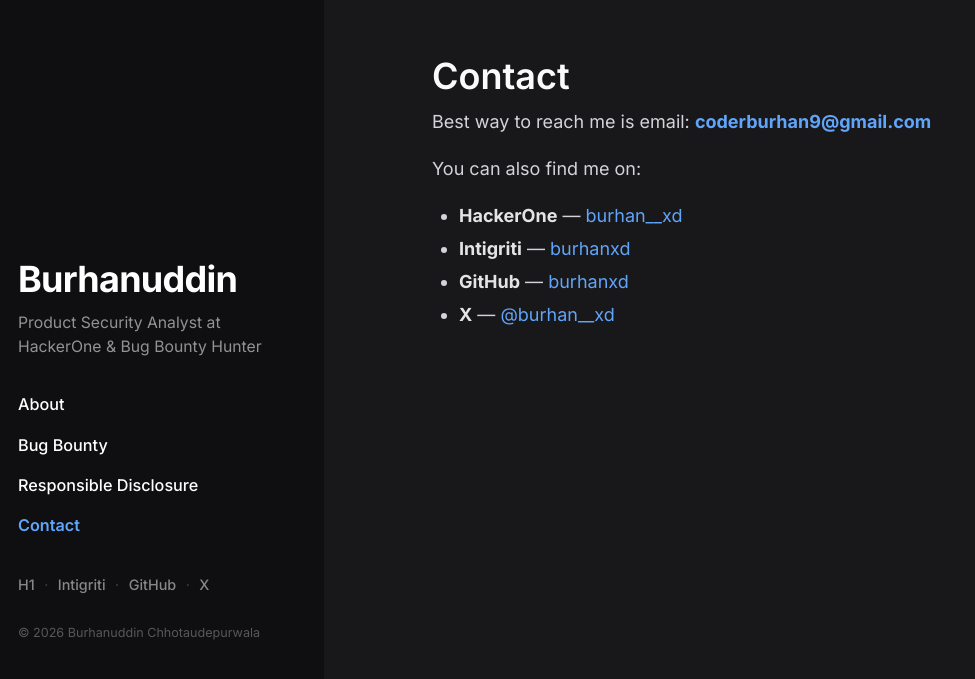
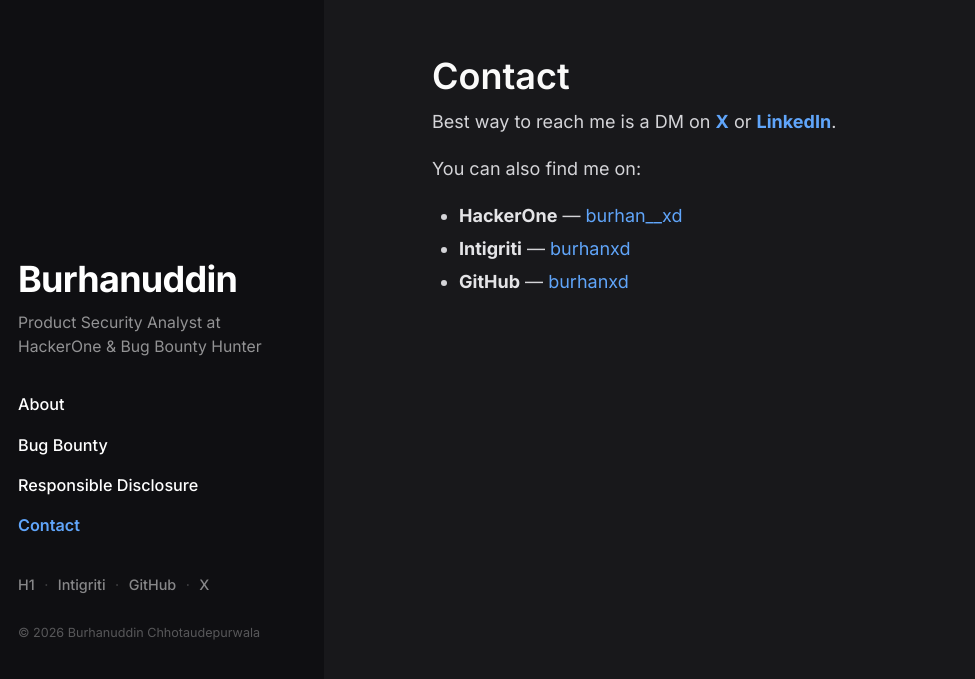
Before and after one commit to burhanxd/burhanxd.github.io, a Jekyll site: the page built from contact.md, in a window 1280 px wide. Shown: the top 679 px of the page, without its empty margins (0-975 px from the left). Built offline with Jekyll 4.4.1, drawn with Linux system fonts in a browser that asks for light colours.

Commit message:
Remove email, use X and LinkedIn for contact

```diff
--- a/_config.yml
+++ b/_config.yml
@@ -13,12 +13,14 @@ baseurl: ""
 
 author:
   name: "Burhanuddin Chhotaudepurwala"
-  email: "coderburhan9@gmail.com"
+  twitter: "burhan__xd"
 
 exclude:
   - Gemfile
   - Gemfile.lock
   - README.md
+  - macos-text-expander
+  - windows-text-expander
   - .claude
   - node_modules
   - vendor
--- a/contact.md
+++ b/contact.md
@@ -4,11 +4,10 @@ title: Contact
 nav_order: 3
 ---
 
-Best way to reach me is email: **[{{ site.author.email }}](mailto:{{ site.author.email }})**
+Best way to reach me is a DM on **[X](https://x.com/burhan__xd)** or **[LinkedIn](https://linkedin.com/in/burhanxd)**.
 
 You can also find me on:
 
 - **HackerOne** — [burhan__xd](https://hackerone.com/burhan__xd)
 - **Intigriti** — [burhanxd](https://app.intigriti.com/profile/burhanxd)
 - **GitHub** — [burhanxd](https://github.com/burhanxd)
-- **X** — [@burhan__xd](https://x.com/burhan__xd)
```
Also changed, not shown: index.md (+1 -1 lines).
